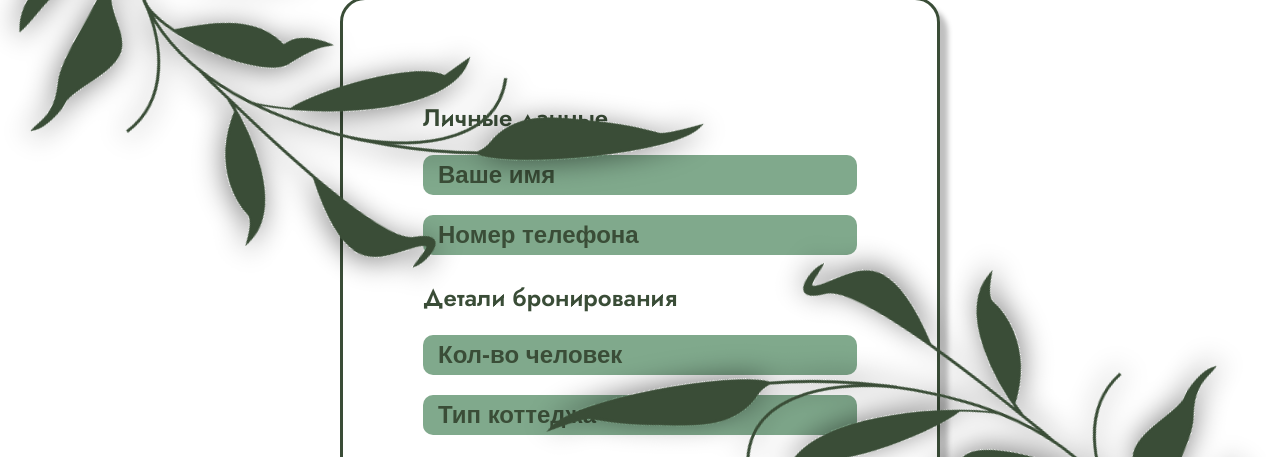
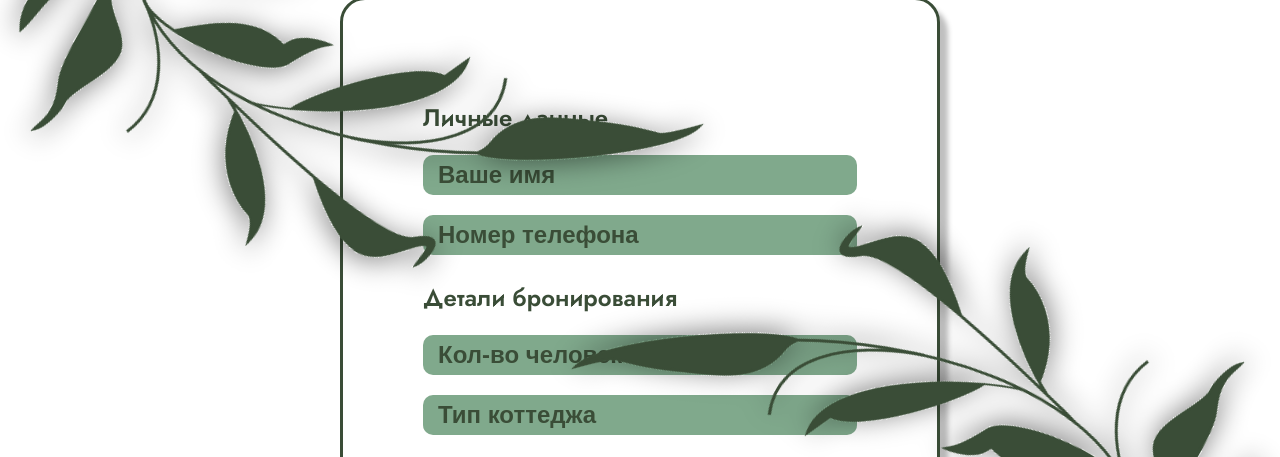
Before and after one commit to gerosd/groupProject, a website with bundled scripts: page booking.html in a window 1280 px wide. Both pictures are taken after a click on the picture 1160 px from the left and 67 px from the top of the page. Shown: the part 334-791 px from the top of the page. Built offline with nearby package versions, Linux system fonts and the light colour scheme.

Commit message:
work with cottage-page

```diff
--- a/booking.html
+++ b/booking.html
@@ -292,6 +292,7 @@
     </footer>
 </body>
 <script src="js/booking/confirmBooking.js"></script>
+<script src="js/booking/branchAnimation.js"></script>
 <!--Скрипты ниже на всех страницах-->
 <script src="js/footer/emailInput.js"></script>
 <script src="js/header/toggleLanguages.js"></script>
--- a/css/booking.css
+++ b/css/booking.css
@@ -99,9 +99,10 @@ section input::placeholder {
 
 .branch-bottom {
     position: absolute;
-    right: -90px;
-    bottom: 85px;
+    bottom: 115px;
+    right: -115px;
     width: 900px;
     height: 400px;
-    transform: rotate(205deg);
+    z-index: 20;
+    transform: rotate(-150deg);
 }
--- /dev/null
+++ b/js/booking/branchAnimation.js
@@ -0,0 +1,22 @@
+document.addEventListener('DOMContentLoaded', () => {
+    const branchTop = document.querySelector('.branch-top');
+    const branchBottom = document.querySelector('.branch-bottom');
+
+    branchTop.style.transform = 'translateY(0) rotate(30deg)';
+    branchBottom.style.transform = 'translateY(0) rotate(-150deg)';
+
+    branchTop.style.transition = 'transform 0.1s ease-out';
+    branchBottom.style.transition = 'transform 0.1s ease-out';
+
+    document.addEventListener('mousemove', (e) => {
+        const mouseY = e.clientY;
+        const windowHeight = window.innerHeight;
+        const moveAmount = 20;
+
+        const topMove = (mouseY / windowHeight) * moveAmount;
+        const bottomMove = -((mouseY / windowHeight) * moveAmount);
+
+        branchTop.style.transform = `translateY(${topMove}px) rotate(30deg)`;
+        branchBottom.style.transform = `translateY(${bottomMove}px) rotate(-150deg)`;
+    });
+});
```
